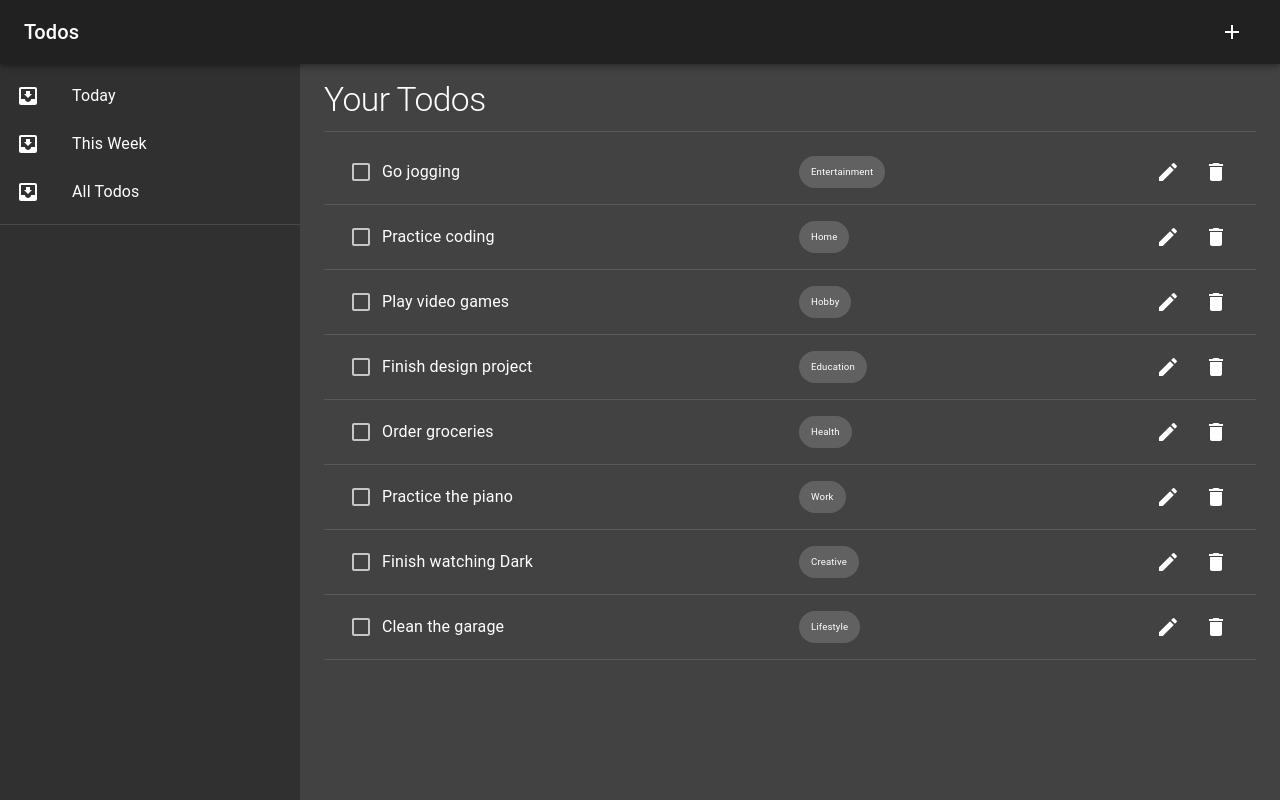
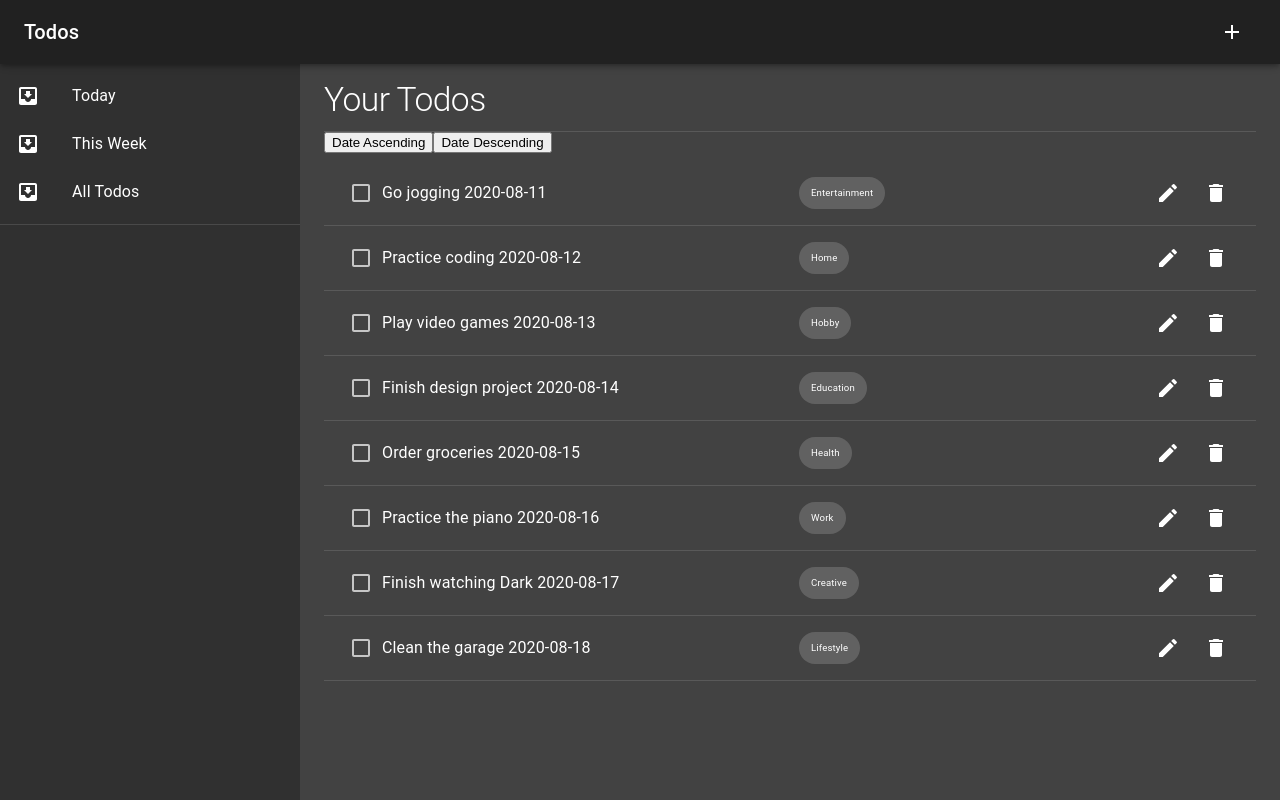
Before and after one commit to Slowcobo/todo, a React (Create React App) app: page /todos in a window 1280 px wide. Built offline with nearby package versions, Linux system fonts and the light colour scheme.

Commit message:
Add basic date sorting for AllTodos

```diff
--- a/src/AllTodos.js
+++ b/src/AllTodos.js
@@ -1,4 +1,5 @@
-import React, { useContext } from "react";
+import React, { useState, useContext } from "react";
+import moment from "moment";
 import { makeStyles } from "@material-ui/core/styles";
 import Typography from "@material-ui/core/Typography";
 import Divider from "@material-ui/core/Divider";
@@ -17,8 +18,23 @@ const useStyles = makeStyles((theme) => ({
 }));
 
 export default function AllTodos() {
+  const [sort, setSort] = useState("dateAsc");
+  const todos = useContext(TodosContext);
   const classes = useStyles();
-  const todos = useContext(TodosContext);
+
+  const sortTodos = (action) => {
+    switch (action) {
+      case "dateDesc": {
+        return todos.sort((a, b) => moment(b.date).diff(a.date));
+      }
+      case "dateAsc": {
+        return todos.sort((a, b) => moment(a.date).diff(b.date));
+      }
+      default: {
+        return todos;
+      }
+    }
+  };
 
   return (
     <Grid container className={classes.root}>
@@ -27,7 +43,9 @@ export default function AllTodos() {
           Your Todos
         </Typography>
         <Divider />
-        <TodoList todos={todos} />
+        <button onClick={() => setSort("dateAsc")}>Date Ascending</button>
+        <button onClick={() => setSort("dateDesc")}>Date Descending</button>
+        <TodoList todos={sortTodos(sort)} />
       </Grid>
       <TodoForm />
     </Grid>
--- a/src/Todo.js
+++ b/src/Todo.js
@@ -39,7 +39,7 @@ function Todo({ id, task, date, tags, completed }) {
             width: "100%",
           }}
         >
-          {task}
+          {task} {date}
         </ListItemText>
 
         <div style={{ width: "100%" }}>
--- a/src/TodoList.js
+++ b/src/TodoList.js
@@ -16,7 +16,7 @@ export default function TodoList({ todos }) {
     </List>
   ) : (
     <div style={{ marginTop: "1rem", marginBottom: "1rem" }}>
-      <Typography>You're all done for today!</Typography>
+      <Typography>You don't have any tasks today!</Typography>
       <Divider style={{ marginTop: "1rem" }} />
     </div>
   );
```
